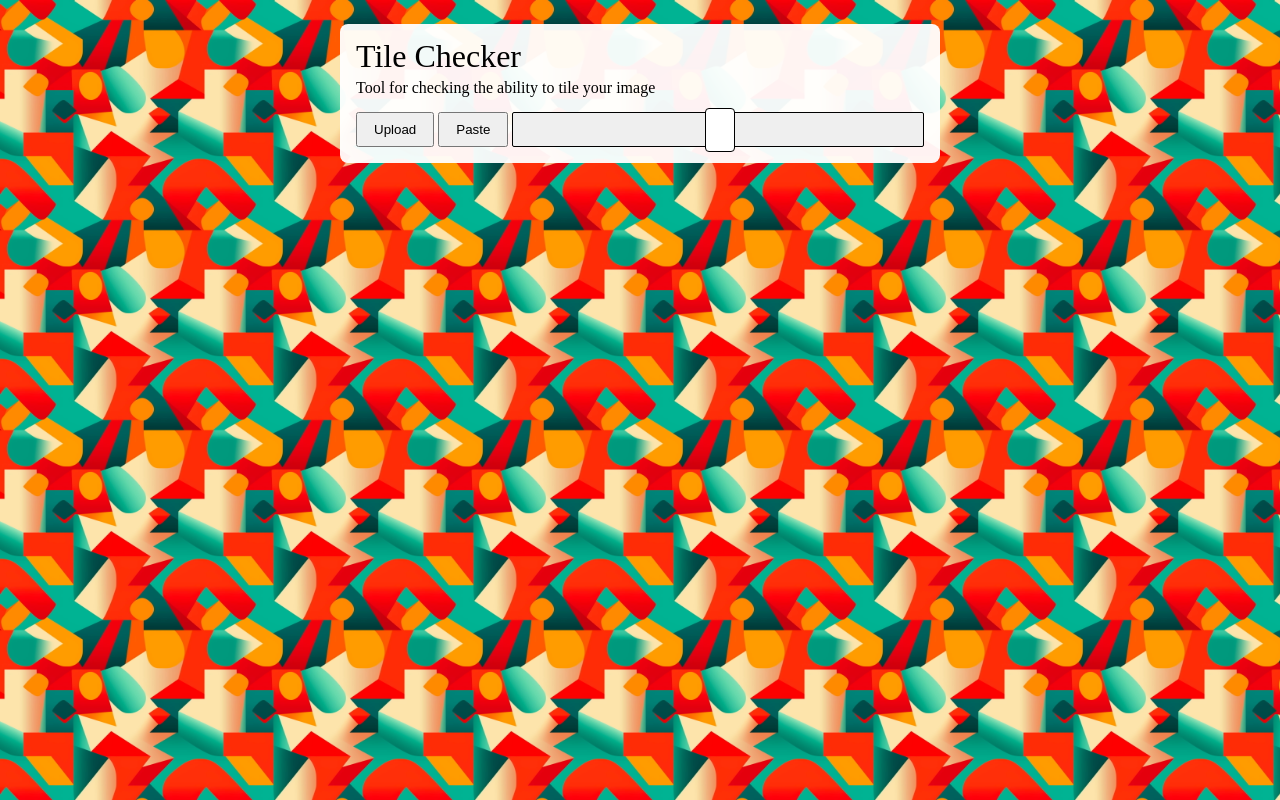
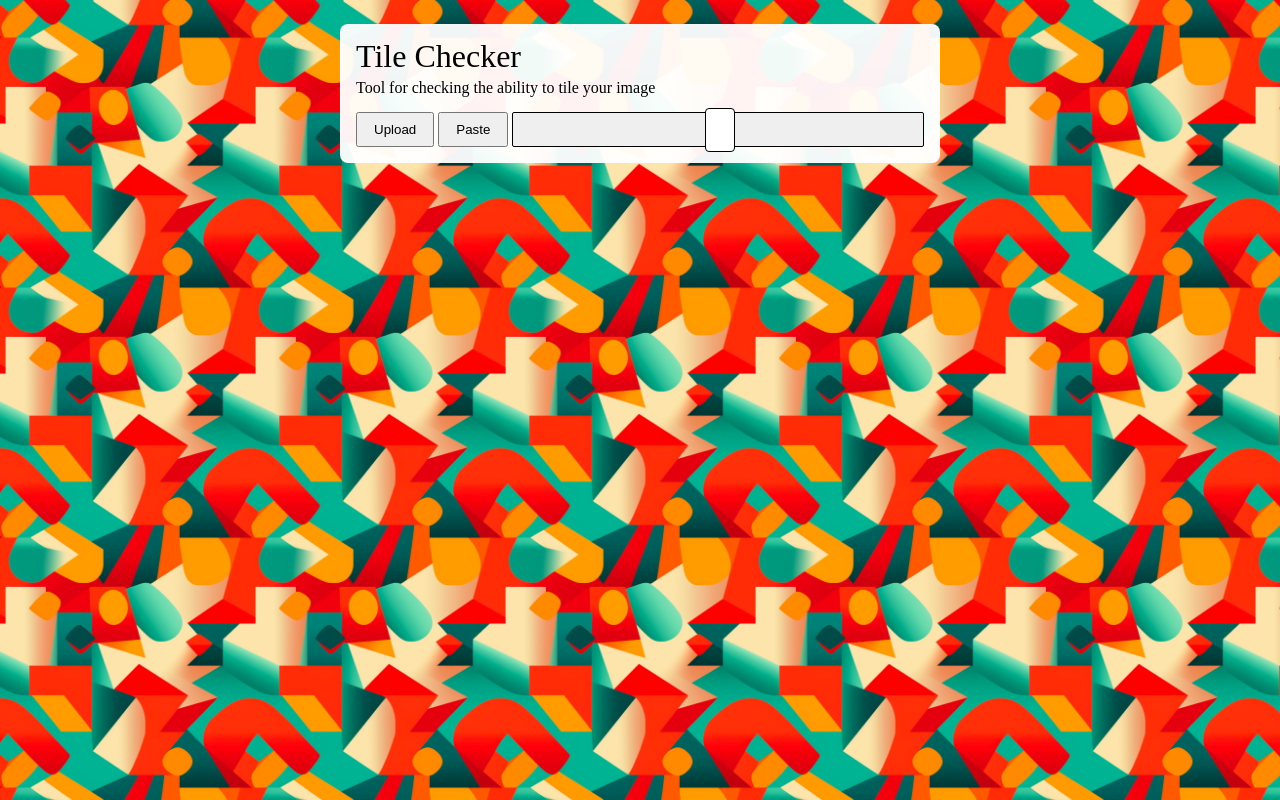
Before and after one commit to jmaloon/tile-checker, a React (Vite) app: page / in a window 1280 px wide. Shown: the top 800 px of the page. Built offline with nearby package versions, Linux system fonts and the light colour scheme.

Commit message:
unignore dist directory

```diff
--- a/src/App.css
+++ b/src/App.css
@@ -22,7 +22,7 @@ body {
   margin: 0;
   width: 100%;
   height: 200vh;
-  background-size: 200px;
+  background-size: 250px;
   background-image: url(assets/default.jpg);
   transition: background-size 0.1s;
 }
```
Also changed, not shown: 5 other files (tests, documents, lock files or other folders).
